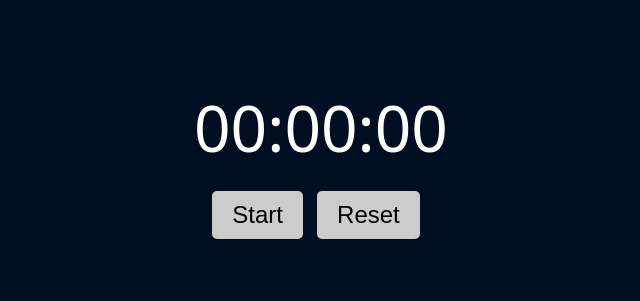
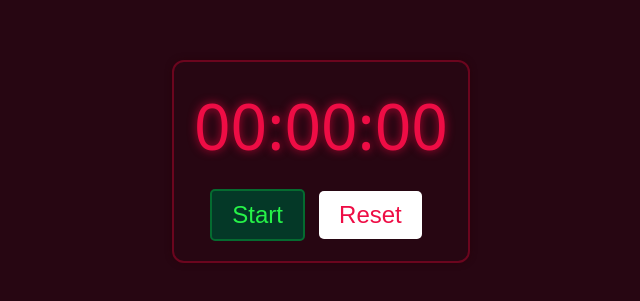
Before and after one commit to emanuelefavero/stop-watch, a plain HTML site: page index.html in a window 1280 px wide. Shown: the part 239-540 px from the top of the page, without its empty margins (319-959 px from the left). Drawn offline with Linux system fonts and the light colour scheme.

Commit message:
add dynamic start stop button colors

```diff
--- a/index.html
+++ b/index.html
@@ -28,8 +28,8 @@
         font-family: system-ui, -apple-system, BlinkMacSystemFont, 'Segoe UI',
           Roboto, Oxygen, Ubuntu, Cantarell, 'Open Sans', 'Helvetica Neue',
           sans-serif;
-        background-color: #000e21;
-        color: #fff;
+        background-color: #270612;
+        color: #ee0d45;
 
         min-height: 100vh;
         display: grid;
@@ -38,9 +38,14 @@
 
       .stopwatch {
         text-align: center;
+        border: 2px solid #6b051e;
+        padding: 1.25rem 1.25rem;
+        border-radius: 12px;
+        box-shadow: 0 0 6px #29010bcf;
       }
 
       .stopwatch .display {
+        text-shadow: 0 0 10px #bb0835;
         font-size: 4em;
         margin-bottom: 20px;
       }
@@ -49,14 +54,26 @@
         font-size: 1.5em;
         padding: 10px 20px;
         margin-right: 10px;
-        background-color: #ccc;
         border: none;
         border-radius: 5px;
         cursor: pointer;
       }
 
-      .stopwatch button:hover {
-        background-color: #ddd;
+      .stopwatch button.start-stop.start {
+        background-color: #043827;
+        border: 2px solid #056b30;
+        color: #26f348;
+      }
+
+      .stopwatch button.start-stop.stop {
+        background-color: #380411;
+        border: 2px solid #6b051e;
+        color: #f32659;
+      }
+
+      .stopwatch button.reset {
+        background-color: #fff;
+        color: #ee0d45;
       }
     </style>
   </head>
@@ -66,7 +83,7 @@
         00<span class="colon">:</span>00<span class="colon">:</span>00
       </div>
       <div class="buttons">
-        <button class="start-stop">Start</button>
+        <button class="start-stop start">Start</button>
         <button class="reset">Reset</button>
       </div>
     </div>
@@ -112,9 +129,13 @@
 
       startStopBtn.addEventListener('click', () => {
         if (startStopBtn.innerHTML === 'Start') {
+          startStopBtn.classList.remove('start')
+          startStopBtn.classList.add('stop')
           startStopBtn.innerHTML = 'Stop'
           startTimer()
         } else {
+          startStopBtn.classList.remove('stop')
+          startStopBtn.classList.add('start')
           startStopBtn.innerHTML = 'Start'
           stopTimer()
         }
```
